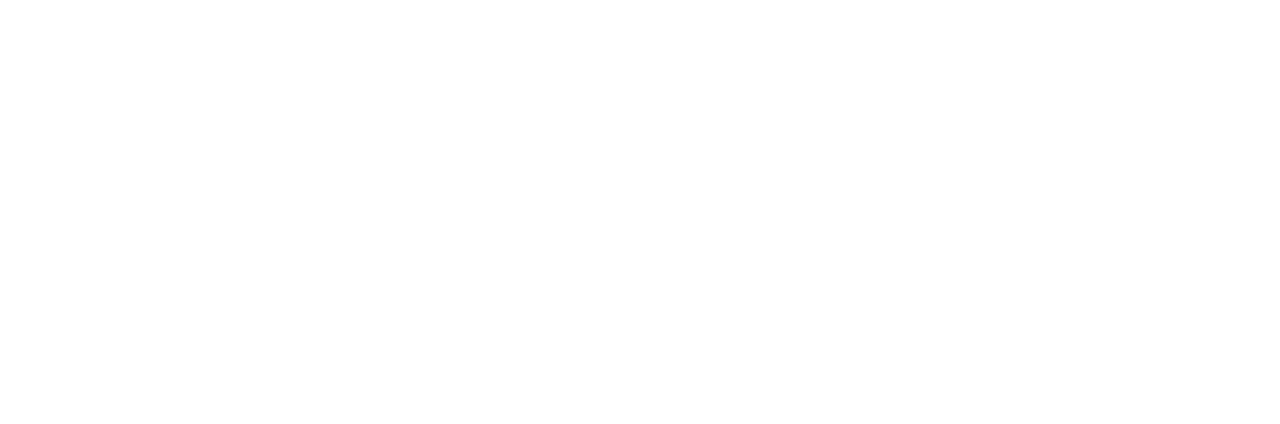
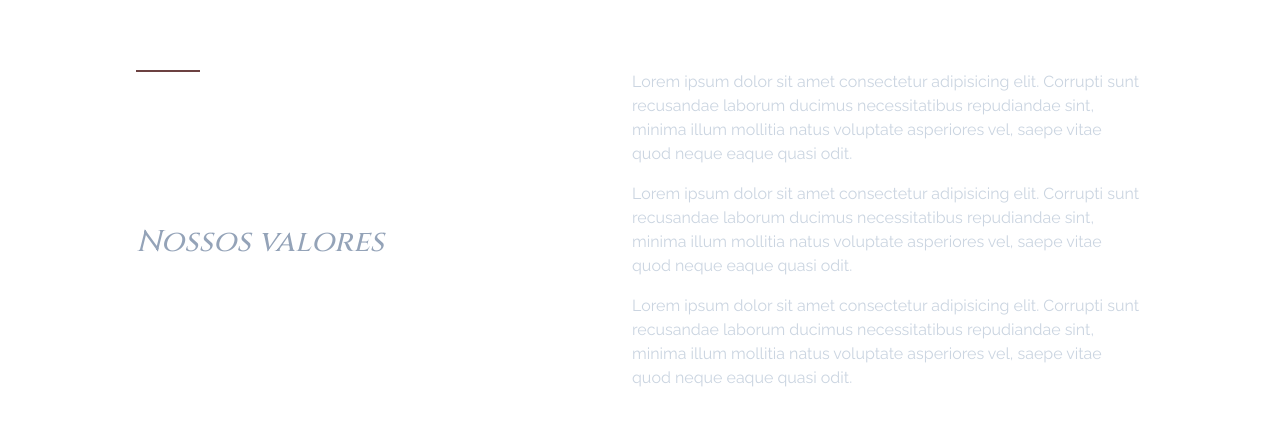
Before and after one commit to DevSamuelBarbosa/templateadv, a Next.js app: page / in a window 1280 px wide. Shown: the part 1026-1450 px from the top of the page. Before the commit the page ends 936 px from the top, so only its background shows below. Built offline with nearby package versions, Linux system fonts and the light colour scheme.

Commit message:
Feat: Seção Confiança

```diff
--- a/src/app/page.tsx
+++ b/src/app/page.tsx
@@ -1,11 +1,14 @@
 import HeroSection from '@/components/HeroSection';
 import SectionIntroducao from '@/components/SectionIntroducao';
+import SectionConfianca from '@/components/SectionConfianca';
 
 export default function Home() {
 	return (
 		<main>
             <HeroSection/>
             <SectionIntroducao/>
+            <SectionConfianca/>
+            <div className="h-20"></div>
 		</main>
 	);
 }
--- a/src/components/HeroSection.tsx
+++ b/src/components/HeroSection.tsx
@@ -14,7 +14,7 @@
 
 			<div className="container h-full mx-auto flex justify-end items-center relative z-10">
 				<div className="w-full px-8 lg:w-1/2">
-					<h1 className="font-['Cinzel'] text-white text-3xl font-semibold [text-shadow:1px_1px_1px_rgba(0,0,0,0.9)] mb-2 leading-snug md:font-medium md:text-2xl lg:text-3xl xl:text-4xl 2xl:text-5xl">
+					<h1 className="font-['Cinzel'] text-white text-3xl font-semibold [text-shadow:1px_1px_1px_rgba(0,0,0,0.9)] mb-2 leading-snug md:font-medium md:text-3xl xl:text-4xl 2xl:text-5xl">
 						Advocacia Especializada em Direito da Família em Marau
 					</h1>
 					<h2 className="font-['Cinzel'] text-white italic font-medium text-xl [text-shadow:1px_1px_1px_rgba(0,0,0,0.9)] md:font-normal md:text-2xl lg:text-xl xl:text-2xl">
--- /dev/null
+++ b/src/components/SectionConfianca.tsx
@@ -0,0 +1,25 @@
+export default function SectionConfianca() {
+    return (
+        <section id="confianca" className="container px-8 md:px-0 mx-auto flex justify-center items-center py-12">
+            <div className="w-full flex flex-col md:flex-row justify-evenly align-center gap-8 md:gap-16 xl:gap-10">
+                <div className="w-full xl:w-1/4">
+                    <div className="border-t-2 border-tertiary w-16 mb-4"></div>
+                    <h3 className="font-['Cinzel'] text-white font-medium text-3xl xl:text-4xl mb-2 md:mb-4 leading-relaxed">Porquê você pode
+                        confiar na nossa equipe</h3>
+                    <span className="font-['Cinzel'] text-slate-400 italic font-medium text-2xl xl:text-3xl">Nossos valores</span>
+                </div>
+                <div className="w-full xl:w-2/5">
+                    <p className="text-slate-300 mb-4 text-sm xl:text-base font-normal">Lorem ipsum dolor sit amet consectetur adipisicing elit.
+                        Corrupti sunt recusandae laborum ducimus necessitatibus repudiandae sint, minima illum mollitia
+                        natus voluptate asperiores vel, saepe vitae quod neque eaque quasi odit.</p>
+                    <p className="text-slate-300 mb-4 text-sm xl:text-base font-normal">Lorem ipsum dolor sit amet consectetur adipisicing elit.
+                        Corrupti sunt recusandae laborum ducimus necessitatibus repudiandae sint, minima illum mollitia
+                        natus voluptate asperiores vel, saepe vitae quod neque eaque quasi odit.</p>
+                    <p className="text-slate-300 mb-4 text-sm xl:text-base font-normal">Lorem ipsum dolor sit amet consectetur adipisicing elit.
+                        Corrupti sunt recusandae laborum ducimus necessitatibus repudiandae sint, minima illum mollitia
+                        natus voluptate asperiores vel, saepe vitae quod neque eaque quasi odit.</p>
+                </div>
+            </div>
+        </section>
+    );
+}
--- a/src/components/SectionIntroducao.tsx
+++ b/src/components/SectionIntroducao.tsx
@@ -4,7 +4,7 @@
 
 export default function SectionIntroducao() {
 	return (
-		<section className="container px-8 md:px-0 py-8 md:py-0 mx-auto flex justify-center items-center md:-mt-12 pb-28">
+		<section className="container px-8 md:px-0 py-12 md:py-0 mx-auto flex justify-center items-center md:-mt-12 md:pb-28">
 			<div className="w-full xl:w-10/12 flex flex-col md:flex-row justify-center items-center gap-6 xl:gap-10">
 				<div className="bg-quinary border-t-4 border-primary rounded px-4 lg:px-6 py-4 flex flex-col gap-3 justify-center align-center h-48 md:h-56 lg:h-60">
 					<h3 className="m-0 text-white font-medium text-lg lg:text-xl xl:text-2xl text-center">
--- a/src/styles/globals.css
+++ b/src/styles/globals.css
@@ -24,3 +24,7 @@
   background: var(--background);
   font-family: Raleway, sans-serif;
 }
+
+html {
+    scroll-behavior: smooth;
+}
```
